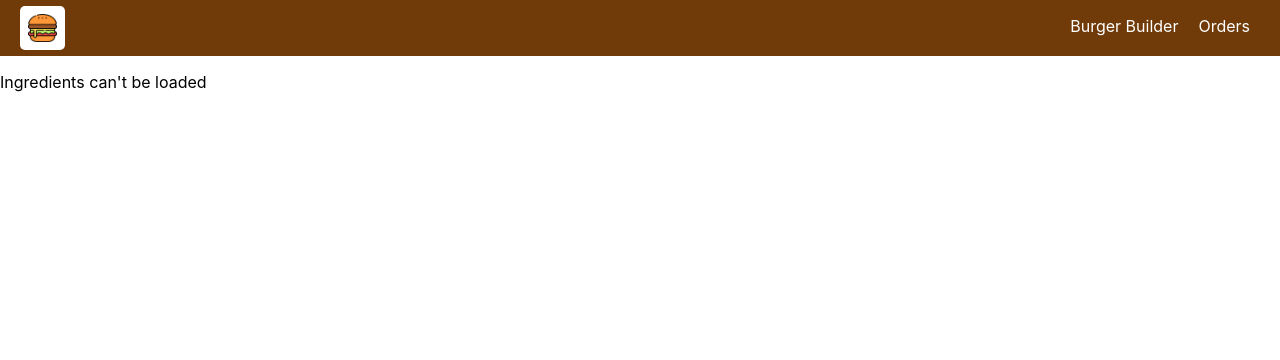
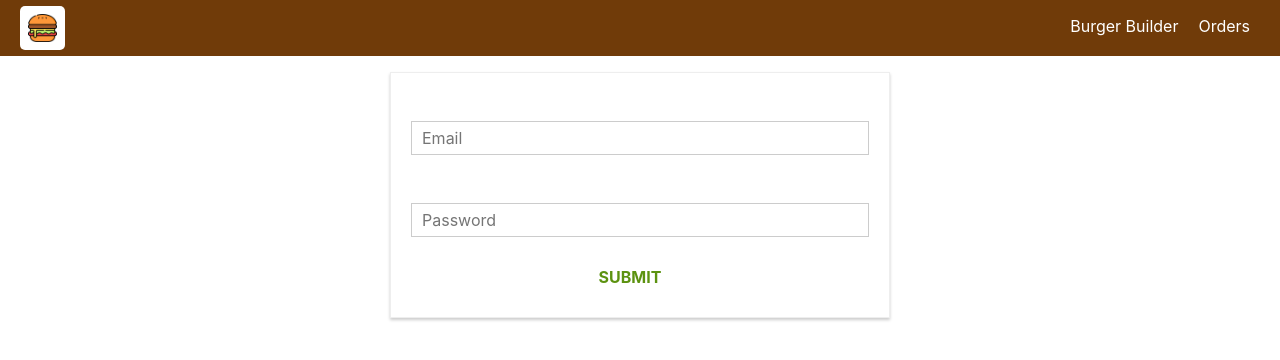
Before and after one commit to arjun-khanduri/burger-builder, a React app: page /auth in a window 1280 px wide. Shown: the top 360 px of the page. Built offline with nearby package versions, Linux system fonts and the light colour scheme; no server answers.

Commit message:
Added user authentication form

```diff
--- a/src/App.js
+++ b/src/App.js
@@ -4,6 +4,7 @@
 import Checkout from './containers/Checkout/Checkout'
 import { Switch, Route } from 'react-router-dom';
 import Orders from './containers/Orders/Orders';
+import Auth from './containers/Auth/Auth';
 
 class App extends Component {
   render() {
@@ -13,6 +14,7 @@
           <Switch>
             <Route path="/checkout" component={Checkout} />
             <Route path='/orders' component={Orders} />
+            <Route path='/auth' component={Auth} />
             <Route path="/" component={BurgerBuilder} />
           </Switch>
         </Layout>
--- /dev/null
+++ b/src/containers/Auth/Auth.css
@@ -0,0 +1,17 @@
+.Auth {
+    margin: 20px auto;
+    width: 80%;
+    text-align: center;
+    box-shadow: 0 2px 3px #ccc;
+    border: 1px solid #eee;
+    padding: 10px;
+    padding: 10px;
+    box-sizing: border-box;
+
+}
+
+@media (min-width: 600px) {
+    .Auth {
+        width: 500px;
+    }
+}
--- /dev/null
+++ b/src/containers/Auth/Auth.js
@@ -0,0 +1,91 @@
+import React from 'react';
+import Input from '../../components/UI/Input/Input';
+import Button from '../../components/UI/Button/Button';
+import './Auth.css';
+
+class Auth extends React.Component {
+    state = {
+        controls: {
+            email: {
+                elementType: 'input',
+                elementConfig: {
+                    type: 'email',
+                    placeholder: 'Email',
+                },
+                value: '',
+                validation: {
+                    required: true
+                },
+                valid: false,
+                touched: false
+            },
+            password: {
+                elementType: 'input',
+                elementConfig: {
+                    type: 'password',
+                    placeholder: 'Password',
+                },
+                value: '',
+                validation: {
+                    required: true,
+                    minLength: 4,
+                },
+                valid: false,
+                touched: false
+            },
+        }
+    };
+
+    checkValidity = (value, rules) => {
+        let isValid = true;
+        if (rules.required)
+            isValid = value.trim() !== '' && isValid;
+
+        return isValid;
+    }
+
+    inputChangedHandler = (event, controlName) => {
+        const updatedControls = {
+            ...this.state.controls,
+            [controlName]: {
+                ...this.state.controls[controlName],
+                value: event.target.value,
+                valid: this.checkValidity(event.target.value, this.state.controls[controlName])
+            }
+        }
+        this.setState({controls: updatedControls})
+    }
+
+    render() {
+        const formElementsArray = [];
+        for (let key in this.state.controls) {
+            formElementsArray.push({
+                id: key,
+                config: this.state.controls[key]
+            })
+        }
+
+        const form = formElementsArray.map(formElement => (
+            <Input
+                key={formElement.id}
+                elementType={formElement.config.elementType}
+                elementConfig={formElement.config.elementConfig}
+                placeholder={formElement.config.placeholder}
+                invalid={!formElement.config.valid}
+                changed={(event) => this.inputChangedHandler(event, formElement.id)}
+                touched={formElement.config.touched}
+                value={formElement.config.value} />
+        ));
+        return (
+            <div className="Auth">
+                <form>
+                    {form}
+                    <Button btnType="Success">SUBMIT</Button>
+                </form>
+            </div>
+
+        );
+    }
+}
+
+export default Auth;
```
